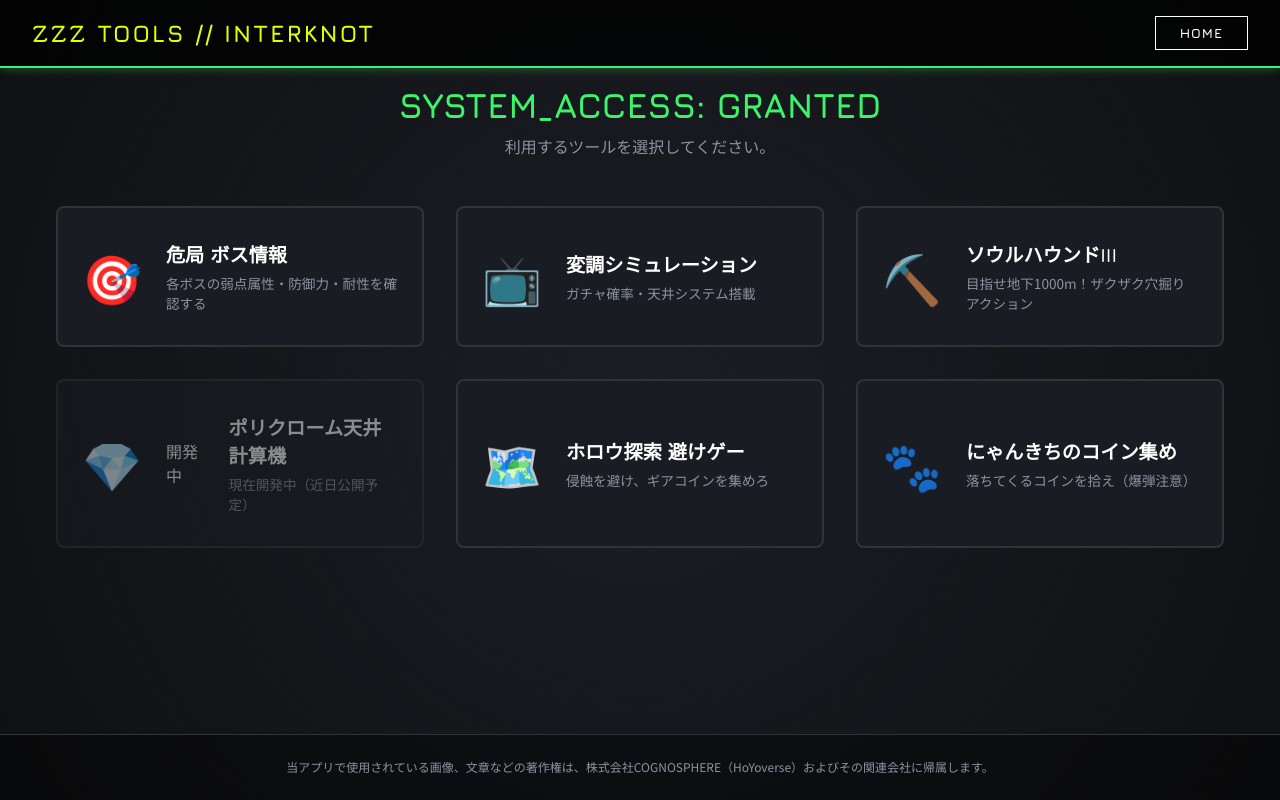
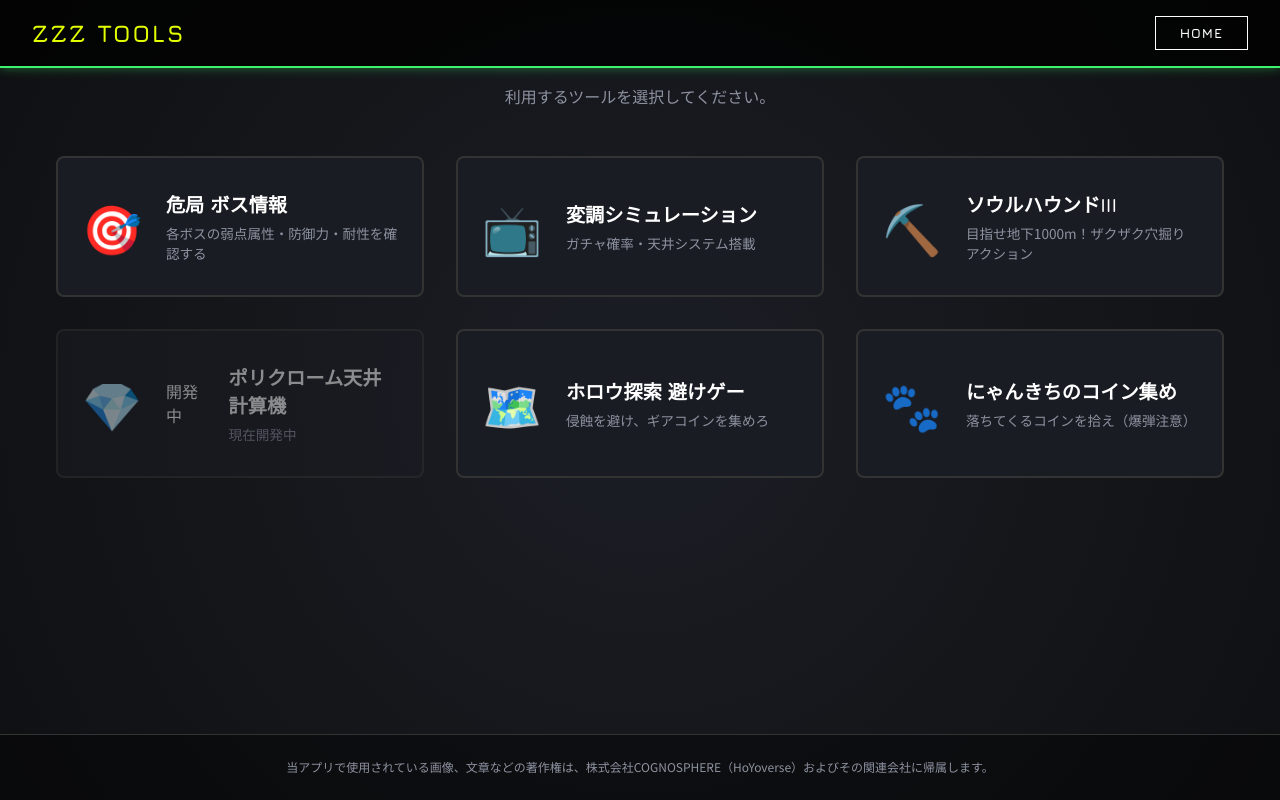
Before and after one commit to UranoYushiro0412/ZZZ-WebApp, a website built with Vite: page index.html in a window 1280 px wide. Built offline with nearby package versions, Linux system fonts and the light colour scheme.

Commit message:
Update index.html: simplify logo and home screen title

```diff
--- a/index.html
+++ b/index.html
@@ -12,7 +12,7 @@
 <body>
   <!-- ヘッダー部分 -->
   <header class="navbar">
-    <div class="logo">ZZZ TOOLS // INTERKNOT</div>
+    <div class="logo">ZZZ TOOLS</div>
     <button id="btn-home" class="btn-nav">HOME</button>
   </header>
 
@@ -21,7 +21,7 @@
 
     <!-- 画面1: ホーム（メニュー） -->
     <section id="view-home" class="view active">
-      <h1 class="page-title">SYSTEM_ACCESS: GRANTED</h1>
+      <!-- <h1 class="page-title">SYSTEM_ACCESS: GRANTED</h1> -->
       <p class="subtitle">利用するツールを選択してください。</p>
 
       <div class="menu-grid">
@@ -58,7 +58,7 @@
           <div class="status-tag">開発中</div>
           <div class="card-content">
             <h2>ポリクローム天井計算機</h2>
-            <p>現在開発中（近日公開予定）</p>
+            <p>現在開発中</p>
           </div>
         </div>
 
```
